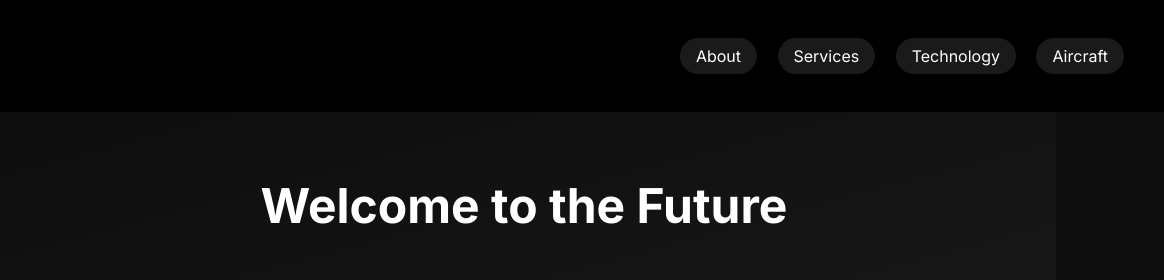
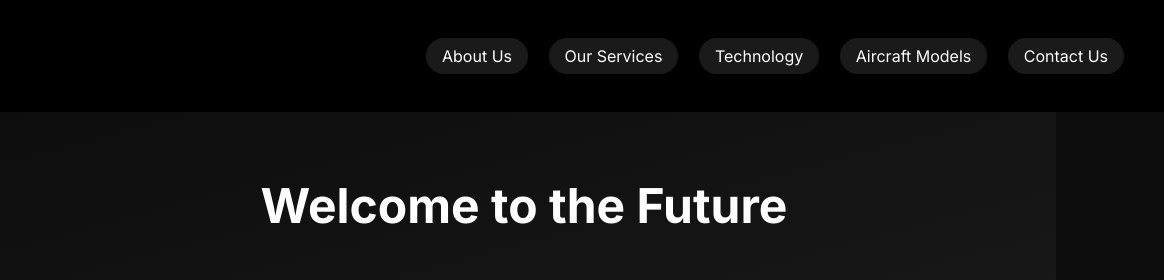
Before and after one commit to Zuhair304/SAMAARDH-, a plain HTML site: page index.html in a window 1280 px wide. Shown: the top 280 px of the page, 116-1280 px from the left. Drawn offline with nearby package versions, Linux system fonts and the light colour scheme.

Commit message:
Update index.html

```diff
--- a/index.html
+++ b/index.html
@@ -177,10 +177,11 @@
   <header>
     <img src="logo.png" alt="Samaardh Aviation Logo">
     <nav>
-      <a href="#about">About</a>
-      <a href="#services">Services</a>
+      <a href="#about">About Us</a>
+      <a href="#services">Our Services</a>
       <a href="#technology">Technology</a>
-      <a href="#models">Aircraft</a>
+      <a href="#models">Aircraft Models</a>
+      <a href="#contact">Contact Us</a>
     </nav>
   </header>
 
```
